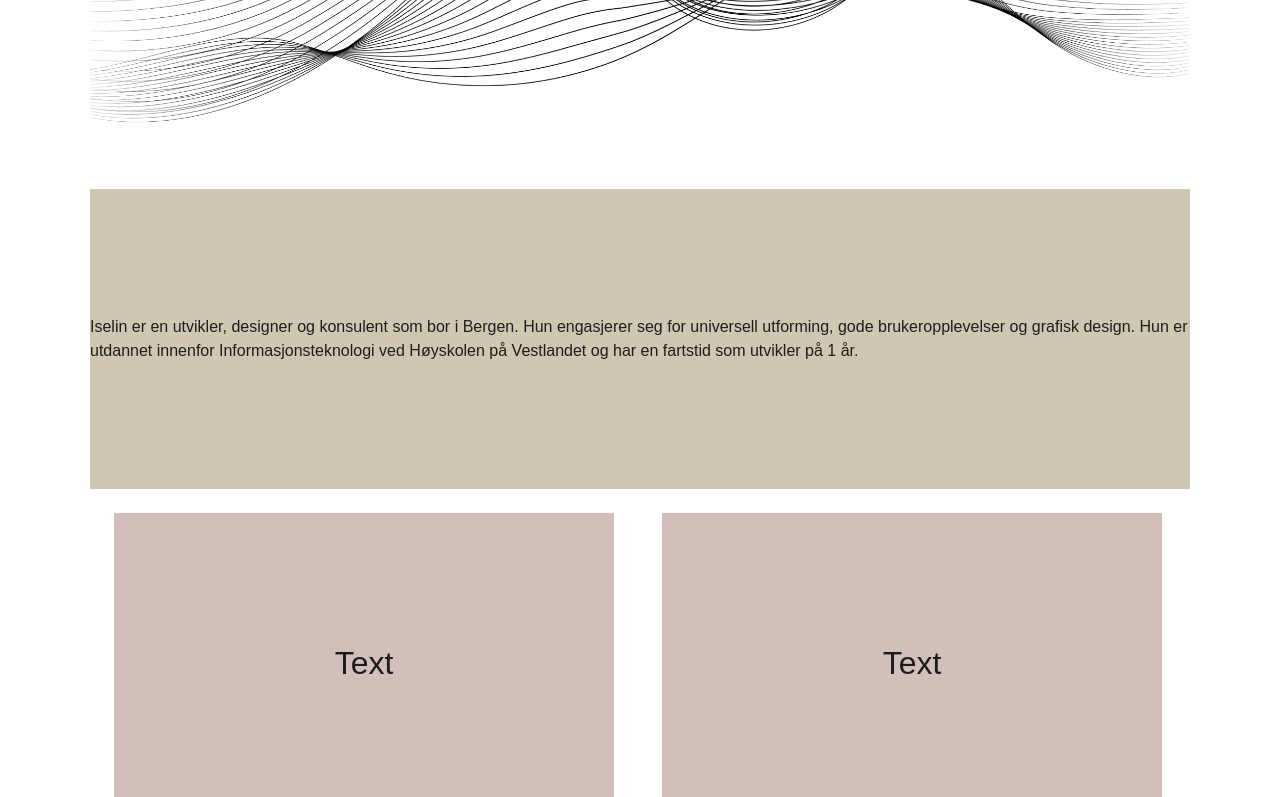
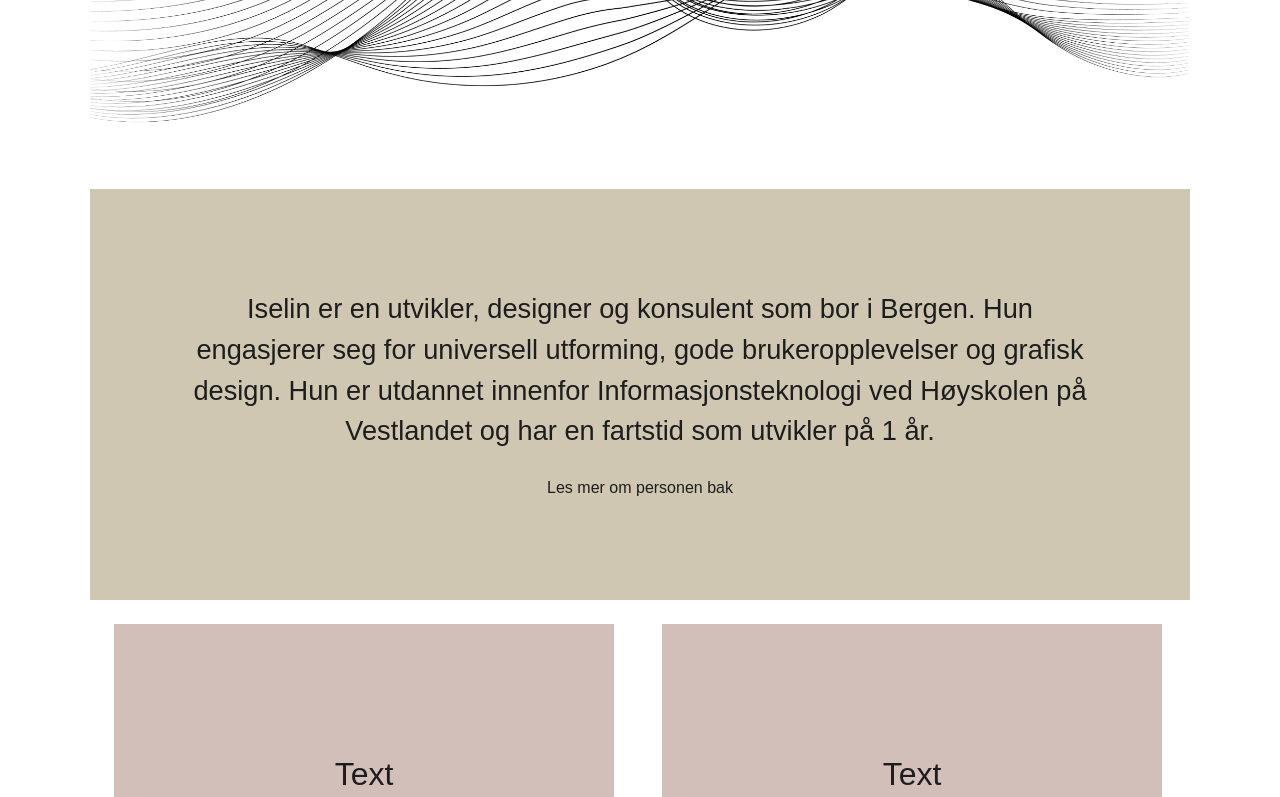
Before and after one commit to isetho/Iselin-Webpage, a React (Create React App) app: page / in a window 1280 px wide. Shown: the part 599-1396 px from the top of the page. Built offline with nearby package versions, Linux system fonts and the light colour scheme; a web font is replaced by a local one.

Commit message:
Intro structure and styling

```diff
--- a/src/App.scss
+++ b/src/App.scss
@@ -84,11 +84,27 @@ header {
 }
 
 .intro {
-  @include rem('height', 300);
   display: flex;
   justify-content: center;
   align-items: center;
   background-color: $secondary;
+  @include rem('padding', 100);
+
+  .intro-content {
+    max-width: 1100px;
+    margin: auto;
+
+    display: flex;
+    flex-direction: column;
+    align-items: center;
+
+    p {
+      font-size: 1.7em;
+      text-align: center;
+
+      @include rem('margin-bottom', 24);
+    }
+  }
 }
 
 .content {
--- a/src/components/intro.js
+++ b/src/components/intro.js
@@ -1,12 +1,15 @@
 function Intro(props) {
   return (
     <div className="intro">
+      <div className="intro-content">
         <p>
           Iselin er en utvikler, designer og konsulent som bor i Bergen. Hun
           engasjerer seg for universell utforming, gode brukeropplevelser og
           grafisk design. Hun er utdannet innenfor Informasjonsteknologi ved
           Høyskolen på Vestlandet og har en fartstid som utvikler på 1 år.
         </p>
+        <button href="{props.buttonLink">Les mer om personen bak</button>
+      </div>
     </div>
   );
 }
```
Lines whose indentation alone changed are shown as unchanged.
